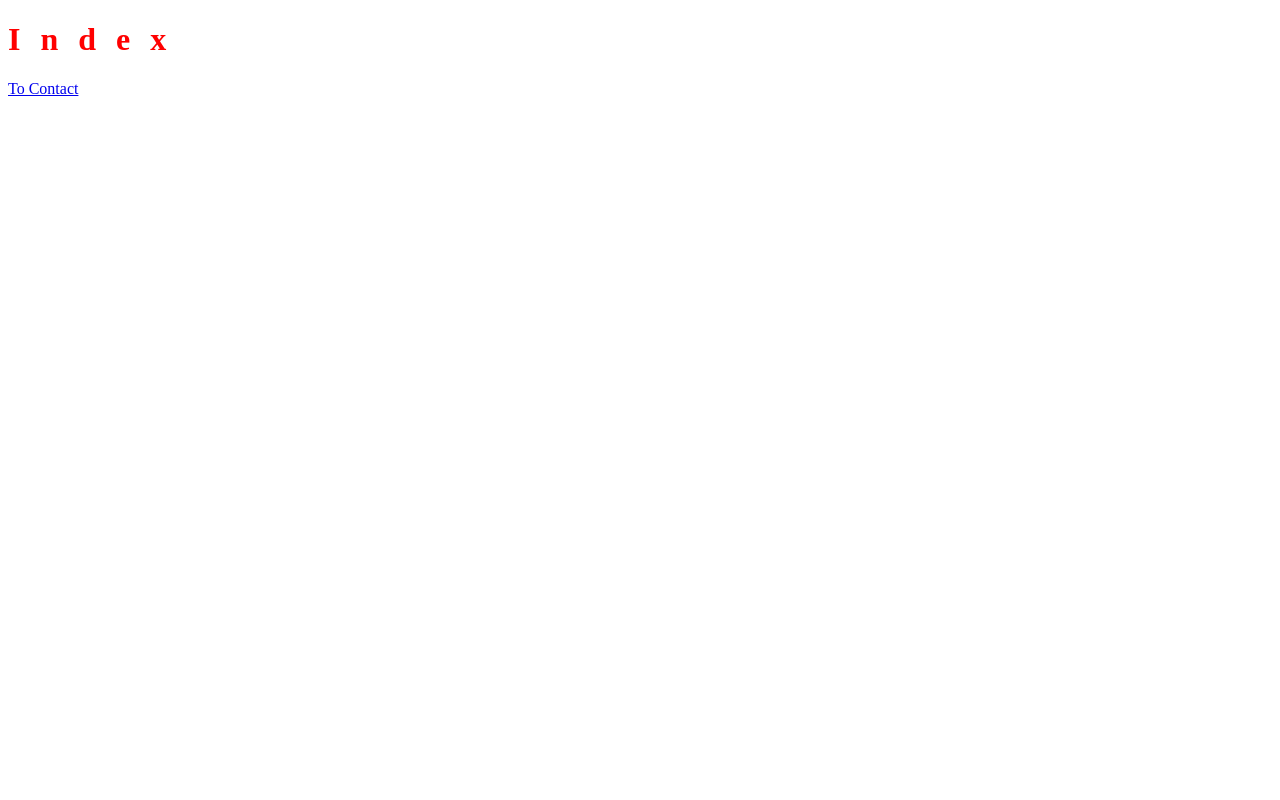
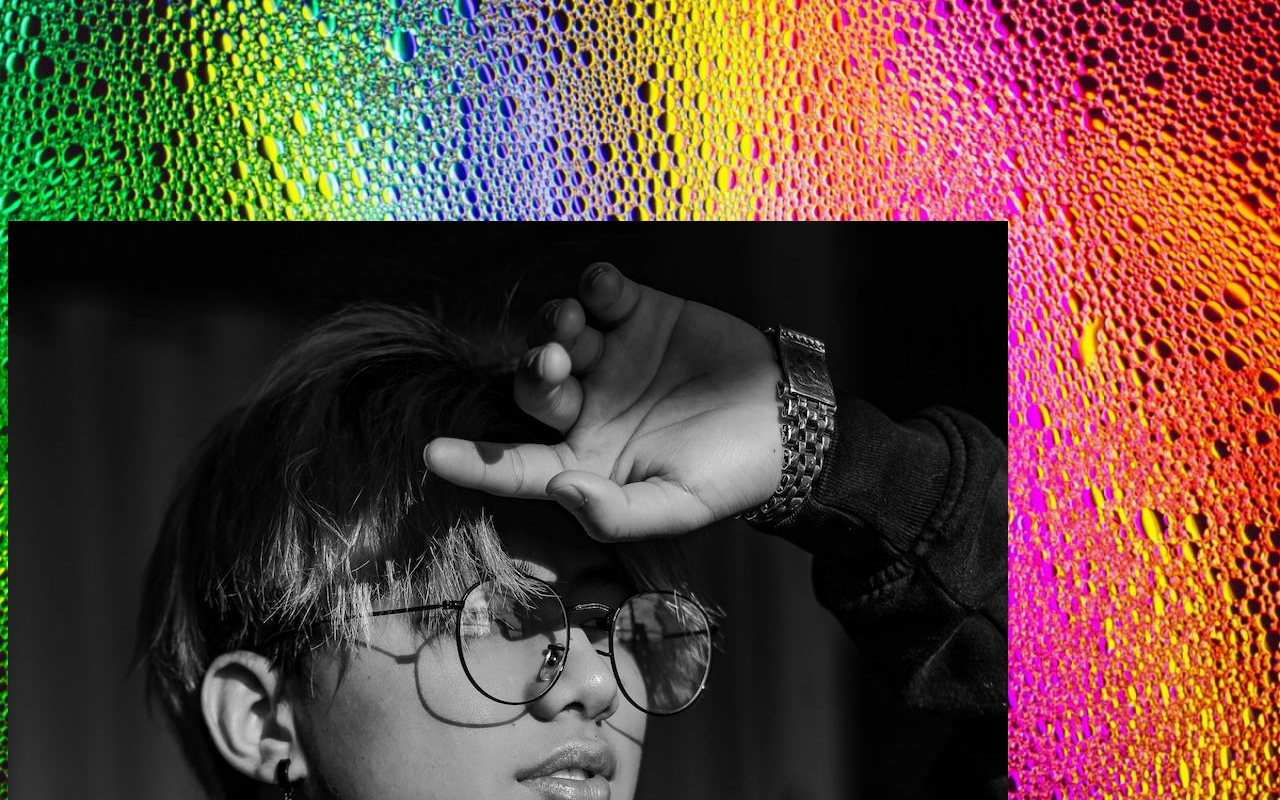
Before and after one commit to canopus-m-satoshi/nextjs-portfolio, a Next.js app: page / in a window 1280 px wide. Shown: the top 800 px of the page. Built offline with nearby package versions, Linux system fonts and the light colour scheme.

Commit message:
modified markups and read Image

```diff
--- a/src/pages/index.js
+++ b/src/pages/index.js
@@ -1,14 +1,69 @@
+import Image from 'next/image'
 import Link from 'next/link'
-import * as style from '../styles/index.module.css'
 
 const Index = () => {
   return (
-    <div>
-      <h1 className={style.h1Text}>Index</h1>
-      <Link href="/contact">
-        <a>To Contact</a>
-      </Link>
-    </div>
+    <>
+      <div>
+        <Image
+          src="/images/index-hero.jpg"
+          alt="hero"
+          layout="fill"
+          objectFit="cover"
+          quality={90}
+        />
+        <div>
+          <h1>I'm CANOPUS</h1>
+          <h3>Front-end Developer</h3>
+        </div>
+        <div>
+          <div>
+            <div>
+              <h2>JavaScript Nerd</h2>
+              <p>
+                Lorem ipsum dolor sit amet consectetur, adipisicing elit. Quia
+                officia inventore cupiditate itaque culpa eius quas perferendis
+                exercitationem in, repellat voluptates! Accusamus ratione
+                doloribus possimus quo veniam maxime, error modi?
+              </p>
+              <Image
+                src="/images/profile.jpg"
+                alt="profile"
+                height={1195}
+                width={1000}
+                quality={90}
+              />
+            </div>
+          </div>
+          <div>
+            <h2>SKills</h2>
+            <div>
+              <div>
+                <img src="/images/javascript.svg" alt="javascript" />
+                <span>JavaScript / 10 years</span>
+              </div>
+              <div>
+                <img src="/images/react.svg" alt="react" />
+                <span>React / 5 years</span>
+              </div>
+              <div>
+                <img src="/images/gatsby.svg" alt="gatsby" />
+                <span>Gatsby / 3 years</span>
+              </div>
+              <div>
+                <img src="/images/next.svg" alt="next" />
+                <span>Next.JS / 3 years</span>
+              </div>
+            </div>
+          </div>
+          <div>
+            <Link href="/contact">
+              <a>Make It Hapeen!</a>
+            </Link>
+          </div>
+        </div>
+      </div>
+    </>
   )
 }
 export default Index
```
Also changed, not shown: src/pages/blog.js (+22 -2 lines), src/pages/blog/[slug].js (+18 -5 lines), src/pages/contact.js (+23 -1 lines).
